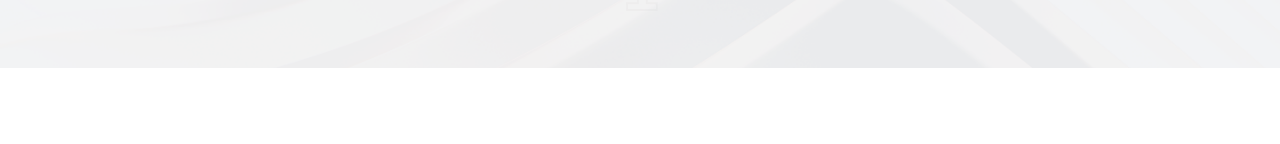
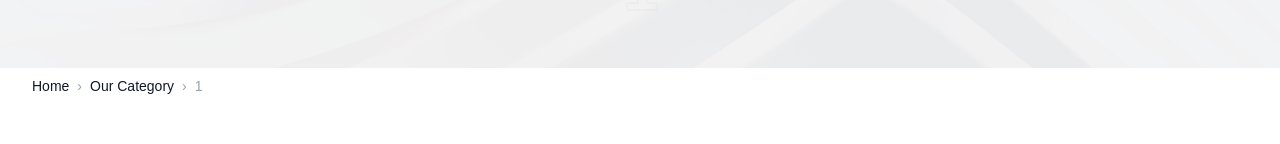
Before and after one commit to moataz-armash/trendline-product-details, a Next.js app: page /ourCategory/1 in a window 1280 px wide. Shown: the part 156-300 px from the top of the page. Built offline with nearby package versions, Linux system fonts and the light colour scheme.

Commit message:
add breadcrumb

```diff
--- /dev/null
+++ b/app/components/ui/BreadCrumb.tsx
@@ -0,0 +1,34 @@
+// components/Breadcrumbs.tsx
+import Link from "next/link";
+
+type Crumb = { label: string; href?: string };
+
+export default function Breadcrumb({ items }: { items: Crumb[] }) {
+  return (
+    <nav
+      aria-label="Breadcrumb"
+      className="py-2 mx-auto max-w-7xl px-2 sm:px-6 lg:px-8">
+      <ol className="flex items-center text-sm">
+        {items.map((item, i) => {
+          const isLast = i === items.length - 1;
+          return (
+            <li key={i} className="flex items-center">
+              {i > 0 && <span className="px-2 text-gray-400">›</span>}
+              {isLast ? (
+                <span className="text-gray-400">{item.label}</span>
+              ) : item.href ? (
+                <Link
+                  href={item.href}
+                  className="font-medium text-gray-900 hover:text-gray-700">
+                  {item.label}
+                </Link>
+              ) : (
+                <span className="font-medium text-gray-900">{item.label}</span>
+              )}
+            </li>
+          );
+        })}
+      </ol>
+    </nav>
+  );
+}
--- a/app/components/ui/Header.tsx
+++ b/app/components/ui/Header.tsx
@@ -1,5 +1,6 @@
 import Image from "next/image";
 import headerBG from "@/public/headerBG.png";
+import { ProductSlugTransfer } from "@/app/utils/productSlugTransfer";
 
 export default function Header({
   title = "Product Details",
@@ -35,20 +36,14 @@ export default function Header({
           className="select-none font-extrabold leading-none tracking-tight
             text-stroke
              text-[clamp(1rem,6vw,4rem)] opacity-40">
-          {title
-            .split("-")
-            .map((t) => t.slice(0, 1).toUpperCase() + t.slice(1))
-            .join("-")}
+          {ProductSlugTransfer(title)}
         </span>
       </div>
 
       {/* visible title */}
       <div className="relative z-10 h-full grid place-items-center">
         <h1 className="text-xl sm:text-3xl font-semibold text-gray-900">
-          {title
-            .split("-")
-            .map((t) => t.slice(0, 1).toUpperCase() + t.slice(1))
-            .join("-")}
+          {ProductSlugTransfer(title)}
         </h1>
       </div>
     </section>
--- a/app/ourCategory/[productSlug]/page.tsx
+++ b/app/ourCategory/[productSlug]/page.tsx
@@ -1,15 +1,27 @@
+import Breadcrumb from "@/app/components/ui/BreadCrumb";
 import Header from "../../components/ui/Header";
 import Navbar from "../../components/ui/Navbar";
+import { ProductSlugTransfer } from "@/app/utils/productSlugTransfer";
+
+const crumbs = [
+  { label: "Home", href: "/" },
+  { label: "Our Category", href: "/ourCategory" },
+];
 
 export default function Page({
   params: { productSlug },
 }: {
   params: { productSlug: string };
 }) {
+  crumbs.push({
+    label: ProductSlugTransfer(productSlug),
+    href: `/${productSlug}`,
+  });
   return (
     <>
       <Navbar />
       <Header title={productSlug} />
+      <Breadcrumb items={crumbs} />
     </>
   );
 }
--- /dev/null
+++ b/app/utils/productSlugTransfer.ts
@@ -0,0 +1,6 @@
+export function ProductSlugTransfer(title: string): string {
+  return title
+    .split("-")
+    .map((t) => t.slice(0, 1).toUpperCase() + t.slice(1))
+    .join("-");
+}
```
